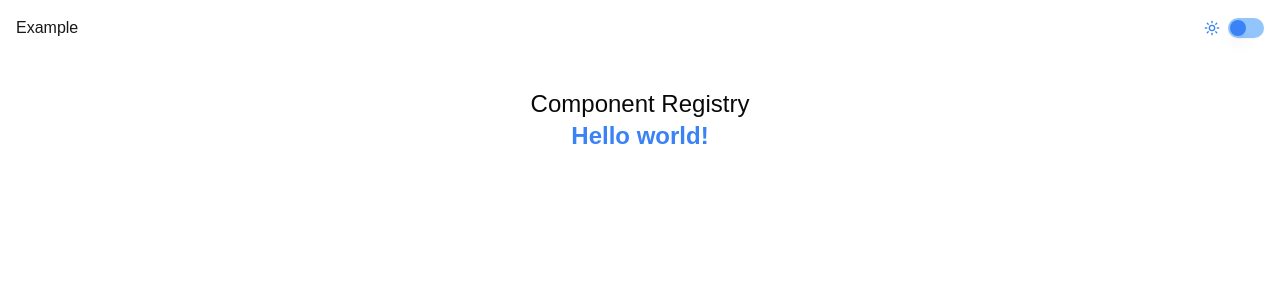
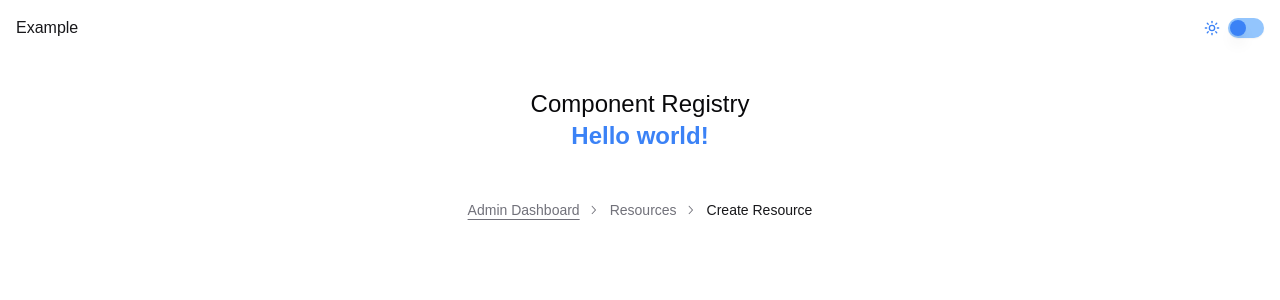
Before and after one commit to developed-by-will/my-registry, a Next.js app: page / in a window 1280 px wide. Shown: the top 300 px of the page. Built offline with nearby package versions, Linux system fonts and the light colour scheme.

Commit message:
Add breadcrumbs component with CLI locally

```diff
--- a/app/(pages)/Homepage/page.tsx
+++ b/app/(pages)/Homepage/page.tsx
@@ -1,14 +1,22 @@
-"use client";
+'use client';
+
+import Breadcrumbs, { BreadcrumbType } from '@/components/breeze-ui/breadcrumbs';
 
 export default function HomePage() {
+  const breadcrumbs: BreadcrumbType[] = [
+    { text: 'Admin Dashboard', url: '/' },
+    { text: 'Resources' },
+    { text: 'Create Resource' }
+  ];
+
   return (
     <div className="flex flex-col justify-center px-4 gap-8 mt-4 lg:mt-8 mb-16">
       <header className="text-center">
         <h1 className="text-sm sm:text-2xl">Component Registry</h1>
-        <h2 className="text-xl sm:text-2xl font-semibold text-blue-500">
-          Hello world!
-        </h2>
+        <h2 className="text-xl sm:text-2xl font-semibold text-blue-500">Hello world!</h2>
       </header>
+
+      {breadcrumbs && <Breadcrumbs breadcrumbs={breadcrumbs} position="justify-center" />}
     </div>
   );
 }
--- /dev/null
+++ b/components/breeze-ui/breadcrumbs.tsx
@@ -0,0 +1,56 @@
+import Link from 'next/link';
+
+import {
+  Breadcrumb,
+  BreadcrumbItem,
+  BreadcrumbList,
+  BreadcrumbPage,
+  BreadcrumbSeparator
+} from '@/components/ui/breadcrumb';
+
+export type BreadcrumbType = {
+  text: string;
+  url?: string;
+};
+
+type BreadcrumbsProps = {
+  breadcrumbs: BreadcrumbType[];
+  position: 'justify-start' | 'justify-center' | 'justify-end';
+};
+
+export default function Breadcrumbs(props: Readonly<BreadcrumbsProps>) {
+  const { breadcrumbs, position } = props;
+
+  return (
+    <div className={`flex w-full ${position} text-sm mt-4 mb-6`}>
+      <Breadcrumb>
+        <BreadcrumbList>
+          {breadcrumbs.map((breadcrumb, index) => {
+            const isLastItem = index === breadcrumbs.length - 1;
+
+            return (
+              <BreadcrumbItem key={breadcrumb.text} className="capitalize">
+                {breadcrumb.url ? (
+                  <Link
+                    className="underline underline-offset-4 hover:text-primary transition-all"
+                    href={breadcrumb.url}
+                  >
+                    {breadcrumb.text}
+                  </Link>
+                ) : (
+                  <BreadcrumbPage
+                    className={isLastItem ? 'text-primary font-medium' : 'text-muted-foreground'}
+                  >
+                    {breadcrumb.text}
+                  </BreadcrumbPage>
+                )}
+
+                {!isLastItem && <BreadcrumbSeparator />}
+              </BreadcrumbItem>
+            );
+          })}
+        </BreadcrumbList>
+      </Breadcrumb>
+    </div>
+  );
+}
--- a/package.json
+++ b/package.json
@@ -16,6 +16,7 @@
   "dependencies": {
     "@radix-ui/react-alert-dialog": "^1.1.2",
     "@radix-ui/react-dialog": "^1.1.2",
+    "@radix-ui/react-icons": "^1.3.1",
     "@radix-ui/react-label": "^2.1.0",
     "@radix-ui/react-navigation-menu": "^1.2.1",
     "@radix-ui/react-scroll-area": "^1.2.0",
--- a/public/registry/components/breadcrumbs.json
+++ b/public/registry/components/breadcrumbs.json
@@ -1,6 +1,9 @@
 {
   "name": "breadcrumbs",
   "type": "registry:ui",
+  "dependencies": [
+    "@radix-ui/react-icons"
+  ],
   "registryDependencies": [
     "breadcrumb"
   ],
--- a/public/registry/index.json
+++ b/public/registry/index.json
@@ -2,6 +2,9 @@
   {
     "name": "breadcrumbs",
     "type": "registry:ui",
+    "dependencies": [
+      "@radix-ui/react-icons"
+    ],
     "registryDependencies": [
       "breadcrumb"
     ],
--- a/registry/registry-ui.ts
+++ b/registry/registry-ui.ts
@@ -5,6 +5,7 @@ export const ui: Registry = [
     name: 'breadcrumbs',
     type: 'registry:ui',
     registryDependencies: ['breadcrumb'],
+    dependencies: ['@radix-ui/react-icons'],
     files: [
       {
         path: 'ui/breadcrumbs/index.tsx',
```
Also changed, not shown: 1 other file (tests, documents, lock files or other folders).
